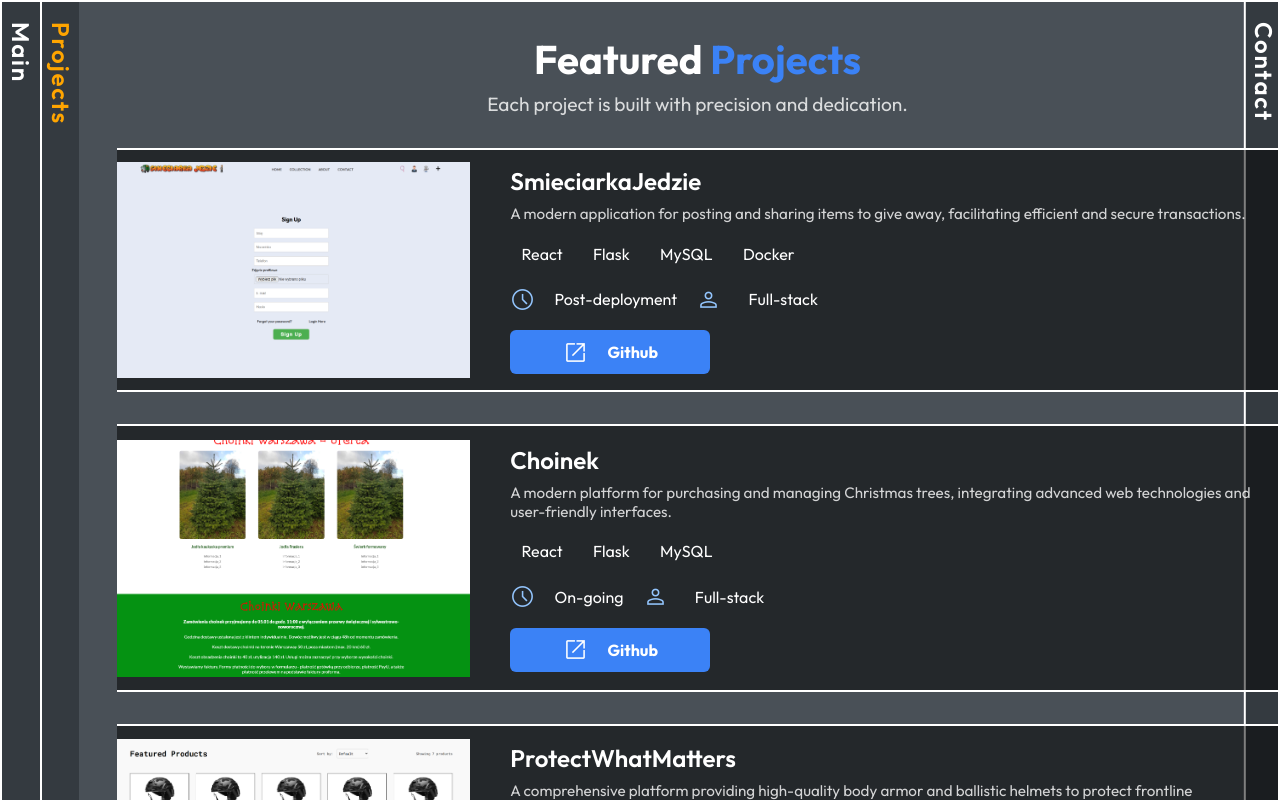
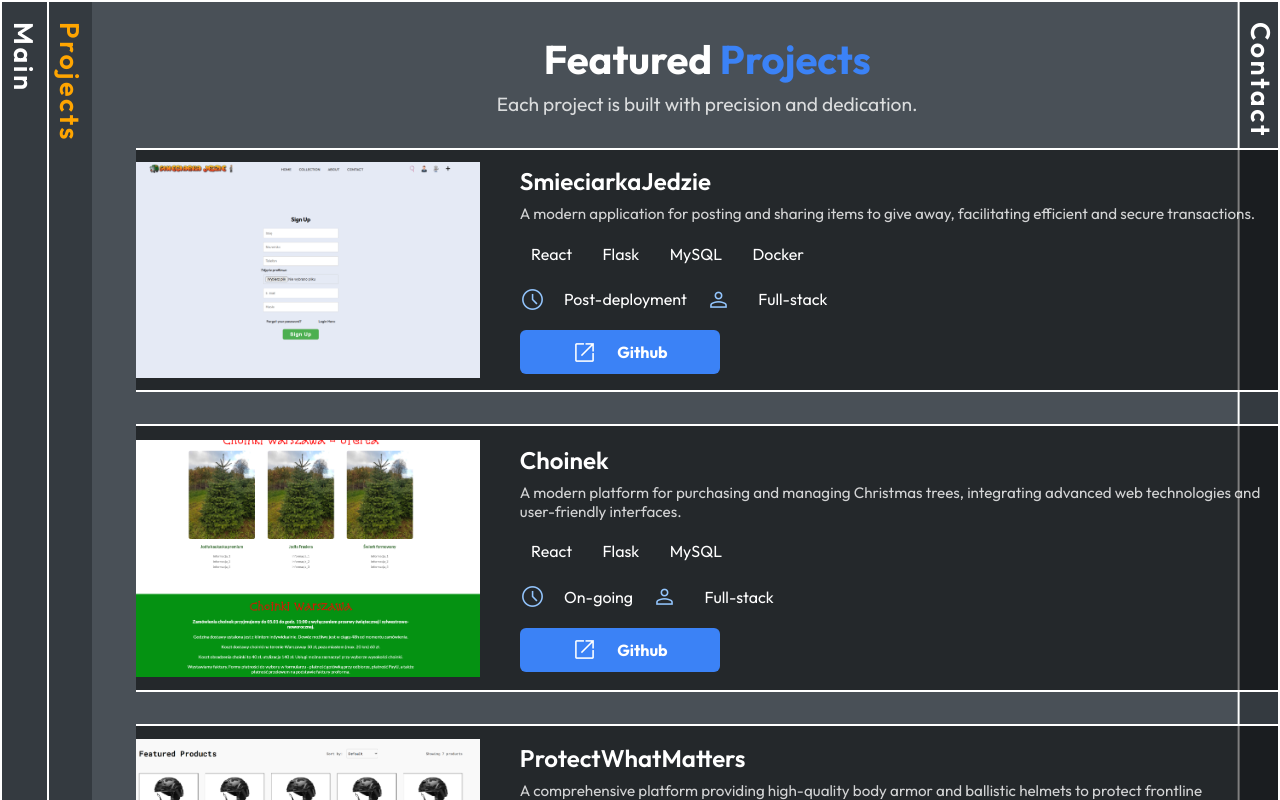
Before and after one commit to JakubStankiewicz1/kuba-portfolio, a React (Vite) app in the folder frontend/: page /kuba-portfolio/projects in a window 1280 px wide. Built offline with nearby package versions, Linux system fonts and the light colour scheme.

Commit message:
Final updates v1

```diff
--- a/frontend/src/components/Navbar/navbar.css
+++ b/frontend/src/components/Navbar/navbar.css
@@ -18,9 +18,9 @@
 
 .navLinkText {
   margin-top: 20px;
-    font-size: 24px;
+  font-size: 2.1vw;
   font-weight: 600;
-    letter-spacing: 1.8px;
+  letter-spacing: 2.6px;
   color: #fff;
 }
 
@@ -38,35 +38,35 @@
 }
 
 .navItemOne {
-    background-color: #343A40;
+  background-color: #343a40;
   height: 100%;
-    width: 3vw;
+  width: 3.5vw;
 }
 
 .navItemTwo {
-    background-color: #343A40;
+  background-color: #343a40;
   height: 100%;
-    width: 3vw;
+  width: 3.5vw;
 }
 
 .navItemThree {
-    background-color: #343A40;
+  background-color: #343a40;
   height: 100%;
-    width: 3vw;
+  width: 3.5vw;
 }
 
 .navbar.main-active .navItemTwo {
-    transform: translateX(calc(100vw - 9vw));
+  transform: translateX(calc(100vw - 10.5vw));
   border-right: 0.2vw solid #fff;
   border-left: 0.2vw solid #fff;
 }
 
 .navbar.main-active .navItemThree {
-    transform: translateX(calc(100vw - 9vw));
+  transform: translateX(calc(100vw - 10.5vw));
 }
 
 .navbar.projects-active .navItemThree {
-    transform: translateX(calc(100vw - 9vw));
+  transform: translateX(calc(100vw - 10.5vw));
   border-left: 0.2vw solid #fff;
 }
 
@@ -86,7 +86,6 @@
   color: #ffa500;
 }
 
-/* RESPONSYWNOŚĆ */
 @media (max-width: 768px) {
   .navbar {
     flex-direction: column;
@@ -94,14 +93,13 @@
     justify-content: center;
     width: 100%;
     height: auto;
-        background-color: #343A40;
+    background-color: #343a40;
   }
 
   .navItem {
     width: 100%;
     justify-content: center;
     padding: 1vh 0;
-        /* height: 3vh; */
   }
 
   .navLinkText {
@@ -119,7 +117,6 @@
   .navItemTwo,
   .navItemThree {
     width: 100%;
-        /* height: 3vh; */
   }
 
   .navbar.main-active .navItemTwo,
--- a/frontend/src/components/ProjectsPage/projectsPage.css
+++ b/frontend/src/components/ProjectsPage/projectsPage.css
@@ -269,4 +269,8 @@
     margin-left: auto;
     margin-right: auto;
   }
+
+  .projectsPage {
+    padding-bottom: 180px;
+  }
 }
```
Also changed, not shown: frontend/src/components/Navbar/Navbar.jsx (+9 -10 lines). Lines whose indentation alone changed are shown as unchanged.
